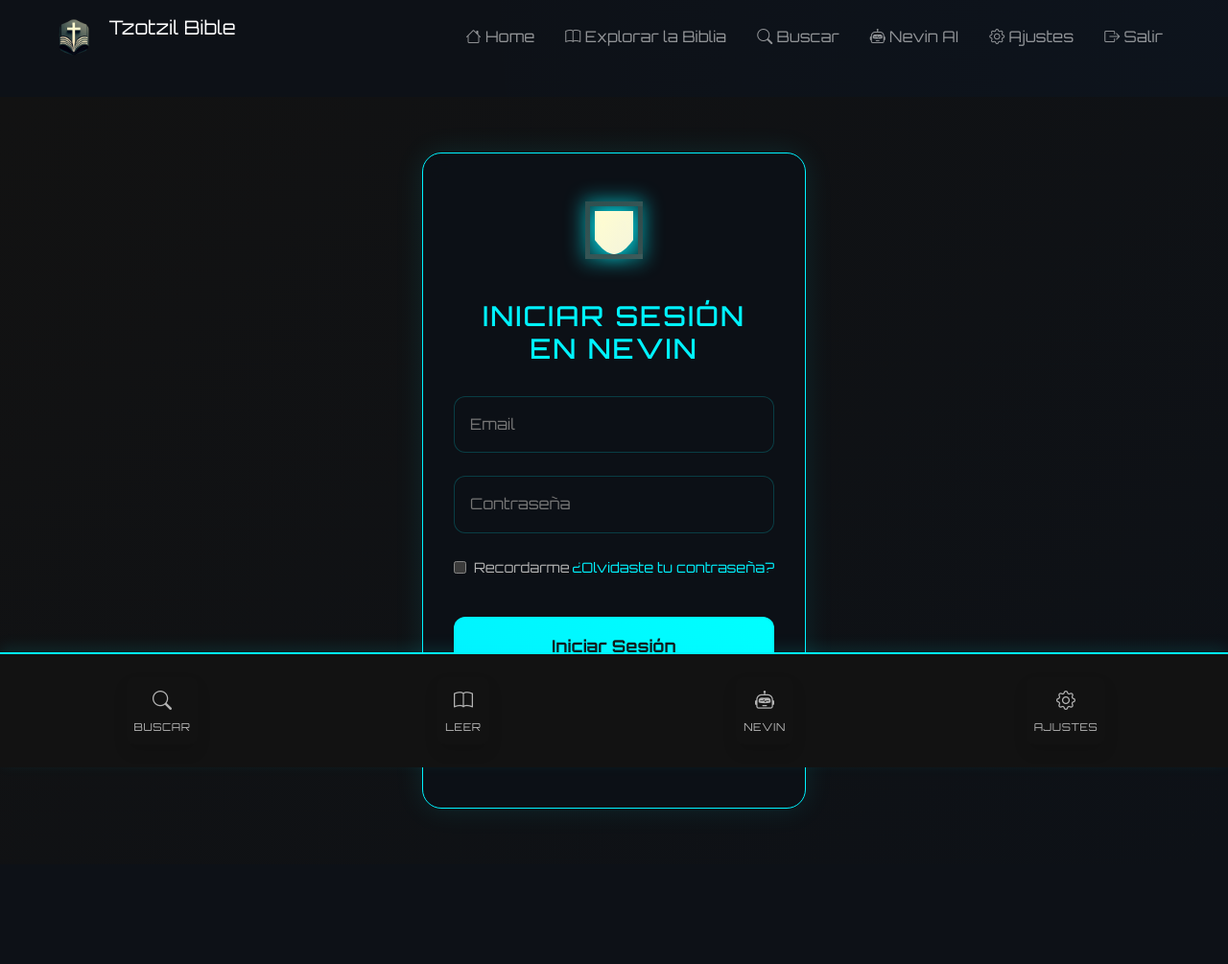
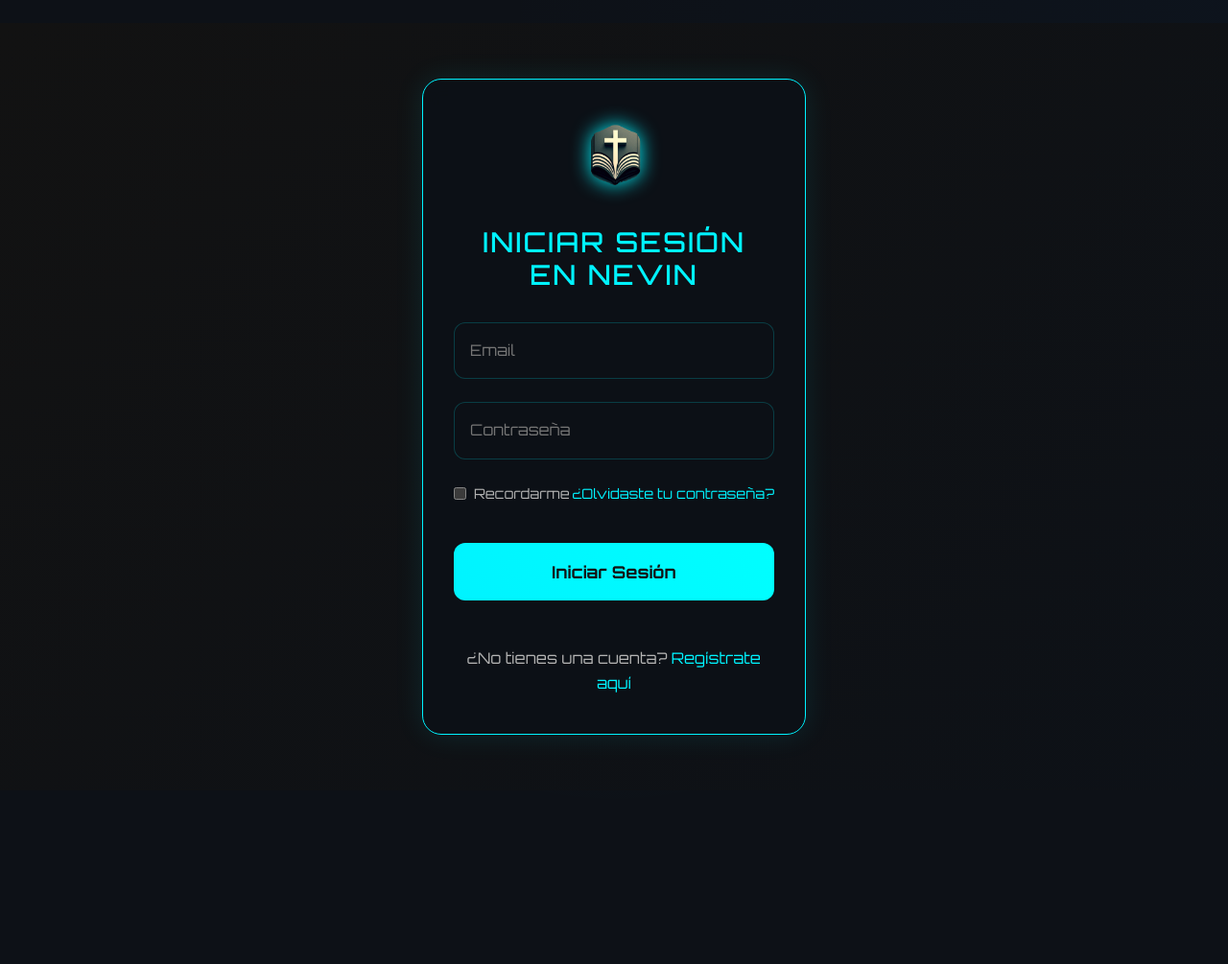
Before and after one commit to g3lasio/tzotzil-bible-V2.0, a Flask app: page /api/auth/login in a window 1280 px wide. Shown: the whole page at 96% size. After the commit the page ends 766 px from the top, so only its background shows below. Run offline with Flask 3, Linux system fonts and the light colour scheme.

Commit message:
Assistant checkpoint: Hide nav elements on auth pages and update login logo
Assistant generated file changes:
- templates/base.html: Add conditional rendering for nav elements, Hide bottom nav on auth pages
- templates/auth/login.html: Update logo in login page

---

User prompt:

puedes ocultar el menu desplegable,
- el titulo del header con el icono.
- los botnoes estaticos de las funciones. del app.

y para el logotipo del app usa el archivo @static/images/Designer.png
muy importante no elimnes el sestilo ni lo ocultes en toda la aplicacion los menbcionados estos es unicamente a este portal de login y sign up. no es para toda la aplicacion.

```diff
--- a/templates/auth/login.html
+++ b/templates/auth/login.html
@@ -5,7 +5,7 @@
     <div class="login-container">
         <div class="login-card">
             <div class="logo-container">
-                <img src="{{ url_for('static', filename='images/bible-icon.svg') }}" alt="Bible Icon" class="login-logo">
+                <img src="{{ url_for('static', filename='images/Designer.png') }}" alt="Bible Icon" class="login-logo">
             </div>
 
             <h2>Iniciar Sesión en Nevin</h2>
--- a/templates/base.html
+++ b/templates/base.html
@@ -73,7 +73,7 @@
     </head>
     <body class="{% block body_class %}{% endblock %}">
         <!-- Navigation -->
-        <nav class="navbar navbar-expand-lg navbar-dark">
+        <nav class="navbar navbar-expand-lg navbar-dark {% if request.endpoint in ['auth.login', 'auth.register'] %}d-none{% endif %}">
             <div class="container">
                 <a class="navbar-brand" href="{{ url_for('routes.index') }}">
                     <img
@@ -154,7 +154,7 @@
         </main>
 
         <!-- Bottom Navigation -->
-        <nav class="bottom-nav">
+        <nav class="bottom-nav {% if request.endpoint in ['auth.login', 'auth.register'] %}d-none{% endif %}">
             <div class="nav-grid">
                 <a
                     href="{{ url_for('routes.search') }}"
```
